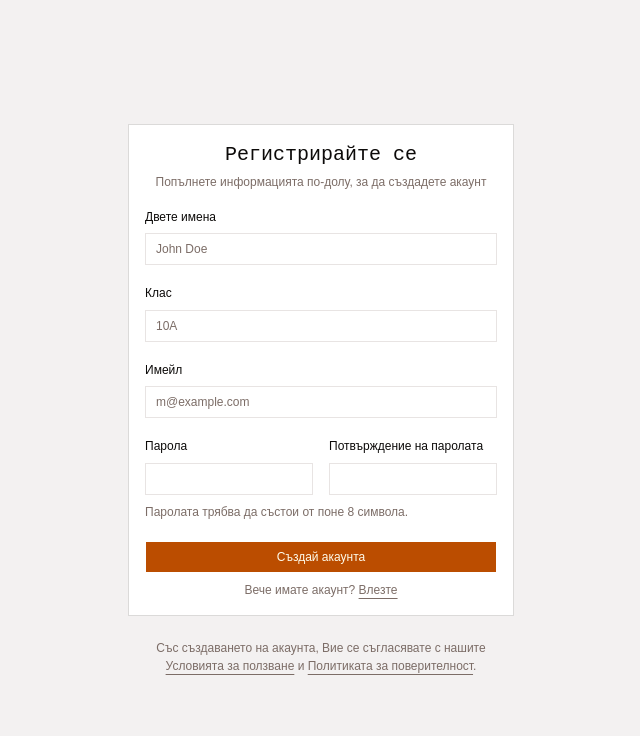
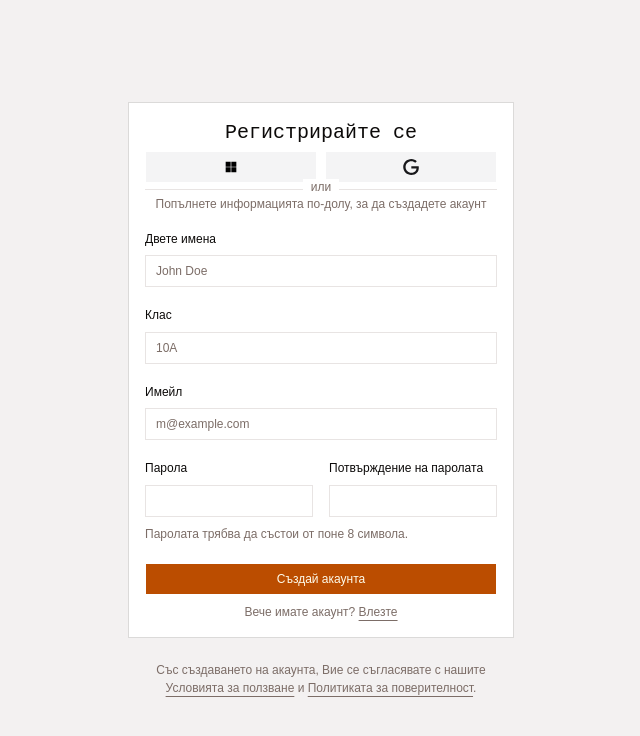
Before and after one commit to hefest2026/hefest-frontend, a React (Vite) app: page /hefest-frontend/signup in a window 1280 px wide. Shown: the top 736 px of the page, without its empty margins (319-959 px from the left). Built offline with nearby package versions, Linux system fonts and the light colour scheme.

Commit message:
feat: add social signup buttons and field separator in SignupForm component

```diff
--- a/src/components/signup-form.tsx
+++ b/src/components/signup-form.tsx
@@ -12,6 +12,7 @@
 	FieldDescription,
 	FieldGroup,
 	FieldLabel,
+	FieldSeparator,
 } from "@/components/ui/field";
 import { Input } from "@/components/ui/input";
 import { cn } from "@/lib/utils";
@@ -25,6 +26,44 @@
 			<Card>
 				<CardHeader className="text-center">
 					<CardTitle className="text-xl">Регистрирайте се</CardTitle>
+						<Field>
+					<div className="grid grid-cols-2 gap-2">
+							<Button variant="secondary" type="button" className="">
+								<svg
+									aria-label="Microsoft logo"
+									role="img"
+									width="800px"
+									height="800px"
+									viewBox="0 0 24 24"
+									fill="none"
+									xmlns="http://www.w3.org/2000/svg"
+								>
+									<path
+										d="M4 4H11.5V11.5H4V4ZM12.5 4H20V11.5H12.5V4ZM4 12.5H11.5V20H4V12.5ZM12.5 12.5H20V20H12.5V12.5Z"
+										fill="#000000"
+									/>
+								</svg>
+							</Button>
+							<Button variant="secondary" type="button">
+								<svg
+									aria-label="Google logo"
+									role="img"
+									xmlns="http://www.w3.org/2000/svg"
+									viewBox="0 0 24 24"
+									width="800px"
+									height="800px"
+								>
+									<path
+										d="M12.48 10.92v3.28h7.84c-.24 1.84-.853 3.187-1.787 4.133-1.147 1.147-2.933 2.4-6.053 2.4-4.827 0-8.6-3.893-8.6-8.72s3.773-8.72 8.6-8.72c2.6 0 4.507 1.027 5.907 2.347l2.307-2.307C18.747 1.44 16.133 0 12.48 0 5.867 0 .307 5.387.307 12s5.56 12 12.173 12c3.573 0 6.267-1.173 8.373-3.36 2.16-2.16 2.84-5.213 2.84-7.667 0-.76-.053-1.467-.173-2.053H12.48z"
+										fill="currentColor"
+									/>
+								</svg>
+							</Button>
+					</div>
+						</Field>
+					<FieldSeparator className="*:data-[slot=field-separator-content]:bg-card">
+						или
+					</FieldSeparator>
 					<CardDescription>
 						Попълнете информацията по-долу, за да създадете акаунт
 					</CardDescription>
```
